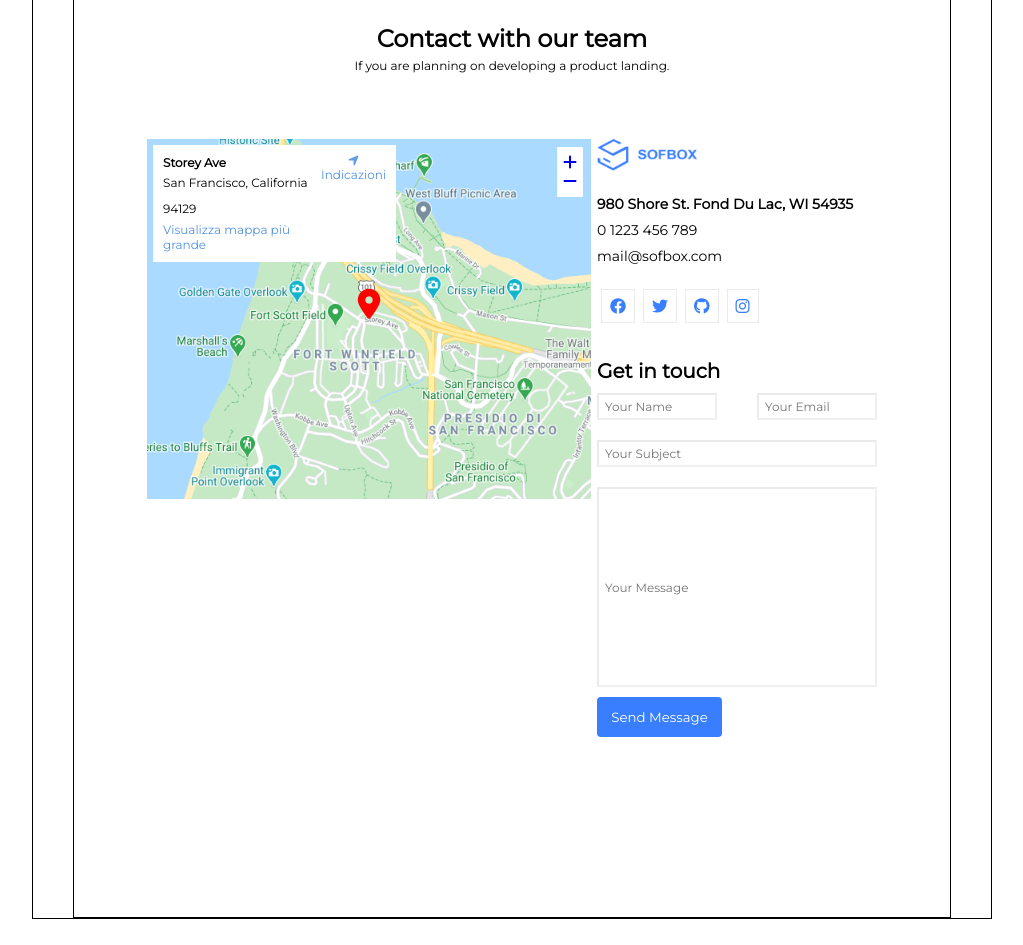
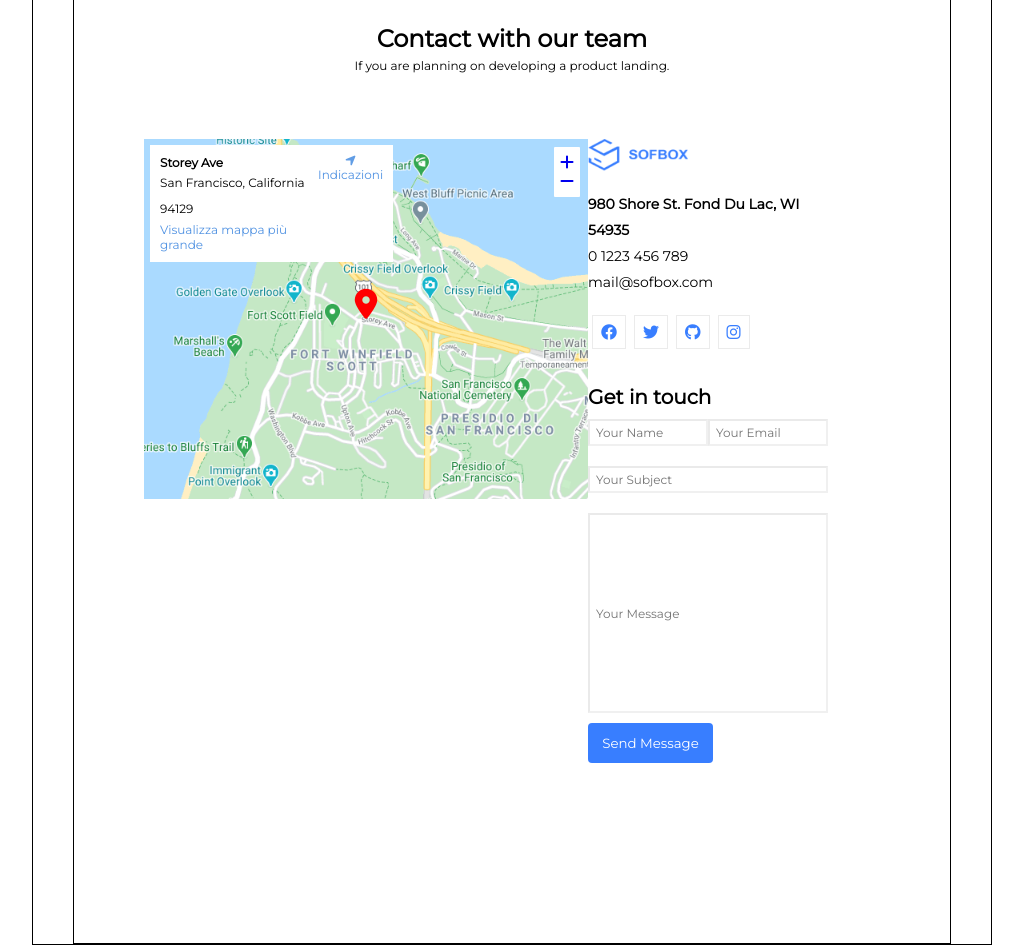
Before and after one commit to Robin9800/proj-html-vuejs, a Vue app: page / in a window 1280 px wide. Shown: the part 4100-5045 px from the top of the page, without its empty margins (128-1151 px from the left). Before the commit the page ends 5019 px from the top, so only its background shows below. Built offline with nearby package versions, Linux system fonts and the light colour scheme.

Commit message:
generics fixing

```diff
--- a/src/components/ContactComponent.vue
+++ b/src/components/ContactComponent.vue
@@ -117,6 +117,7 @@ export default {
 }
 .input{
     width: 280px;
+    margin-right: 100px;
 }
 .input img{
     height: 32px;
```
